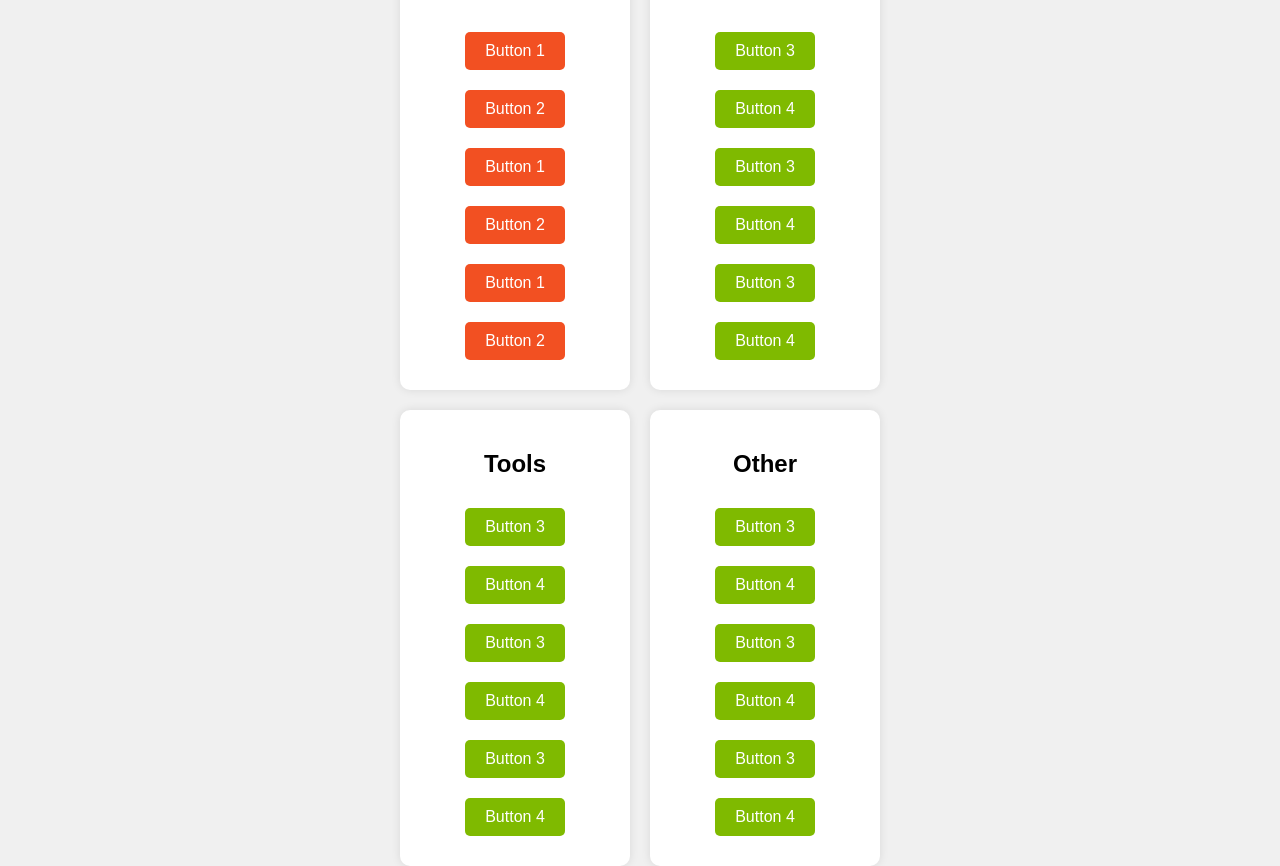
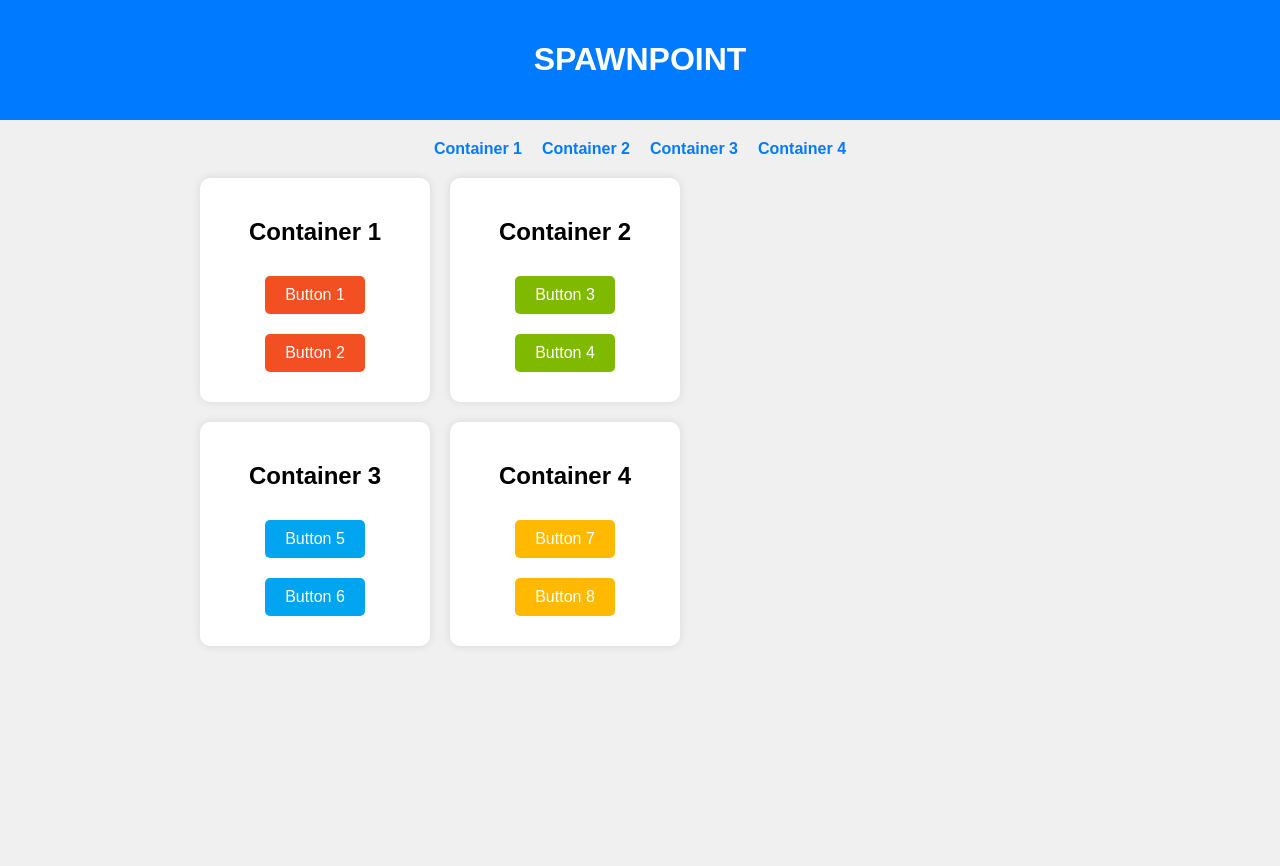
Before and after one commit to jhingha/jhingha.github.io, a plain HTML site: page index.html in a window 1280 px wide. After the commit the page ends 800 px from the top, so only its background shows below. Drawn offline with Linux system fonts and the light colour scheme.

Commit message:
Update index.html

```diff
--- a/index.html
+++ b/index.html
@@ -3,16 +3,18 @@
 <head>
     <meta charset="UTF-8">
     <meta name="viewport" content="width=device-width, initial-scale=1.0">
-    <title>Spawn</title>
+    <title>Responsive Minimalistic Page</title>
     <style>
         body {
             font-family: Arial, sans-serif;
-            display: flex;
-            justify-content: center;
-            align-items: center;
-            height: 100vh;
             margin: 0;
             background-color: #f0f0f0;
+        }
+        header {
+            background-color: #007BFF;
+            color: #fff;
+            padding: 20px;
+            text-align: center;
         }
         .grid {
             display: grid;
@@ -59,46 +61,61 @@
                 box-sizing: border-box;
             }
         }
+        nav {
+            margin: 20px 0;
+            text-align: center;
+        }
+        nav a {
+            margin: 0 10px;
+            text-decoration: none;
+            color: #007BFF;
+            font-weight: bold;
+        }
     </style>
 </head>
 <body>
+    <header>
+        <h1>SPAWNPOINT</h1>
+    </header>
+    <nav id="menu">
+        <!-- Menu items will be inserted here by JavaScript -->
+    </nav>
     <div class="grid">
-        <div class="container">
-            <h2>Links</h2>
-            <a href="URL1" class="button red">Button 1</a>
-            <a href="URL2" class="button red">Button 2</a>
-            <a href="URL1" class="button red">Button 1</a>
-            <a href="URL2" class="button red">Button 2</a>
+        <div class="container" id="container1">
+            <h2>Container 1</h2>
             <a href="URL1" class="button red">Button 1</a>
             <a href="URL2" class="button red">Button 2</a>
         </div>
-        <div class="container">
-            <h2>Resources</h2>
-            <a href="URL3" class="button green">Button 3</a>
-            <a href="URL4" class="button green">Button 4</a>
-            <a href="URL3" class="button green">Button 3</a>
-            <a href="URL4" class="button green">Button 4</a>
+        <div class="container" id="container2">
+            <h2>Container 2</h2>
             <a href="URL3" class="button green">Button 3</a>
             <a href="URL4" class="button green">Button 4</a>
         </div>
-        <div class="container">
-            <h2>Tools</h2>
-            <a href="URL3" class="button green">Button 3</a>
-            <a href="URL4" class="button green">Button 4</a>
-            <a href="URL3" class="button green">Button 3</a>
-            <a href="URL4" class="button green">Button 4</a>
-            <a href="URL3" class="button green">Button 3</a>
-            <a href="URL4" class="button green">Button 4</a>
+        <div class="container" id="container3">
+            <h2>Container 3</h2>
+            <a href="URL5" class="button blue">Button 5</a>
+            <a href="URL6" class="button blue">Button 6</a>
         </div>
-        <div class="container">
-            <h2>Other</h2>
-            <a href="URL3" class="button green">Button 3</a>
-            <a href="URL4" class="button green">Button 4</a>
-            <a href="URL3" class="button green">Button 3</a>
-            <a href="URL4" class="button green">Button 4</a>
-            <a href="URL3" class="button green">Button 3</a>
-            <a href="URL4" class="button green">Button 4</a>
+        <div class="container" id="container4">
+            <h2>Container 4</h2>
+            <a href="URL7" class="button yellow">Button 7</a>
+            <a href="URL8" class="button yellow">Button 8</a>
         </div>
     </div>
+    <script>
+        // JavaScript to dynamically create the menu based on container titles
+        document.addEventListener('DOMContentLoaded', function() {
+            const menu = document.getElementById('menu');
+            const containers = document.querySelectorAll('.container');
+            containers.forEach(container => {
+                const title = container.querySelector('h2').textContent;
+                const id = container.id;
+                const menuItem = document.createElement('a');
+                menuItem.href = `#${id}`;
+                menuItem.textContent = title;
+                menu.appendChild(menuItem);
+            });
+        });
+    </script>
 </body>
 </html>
```
